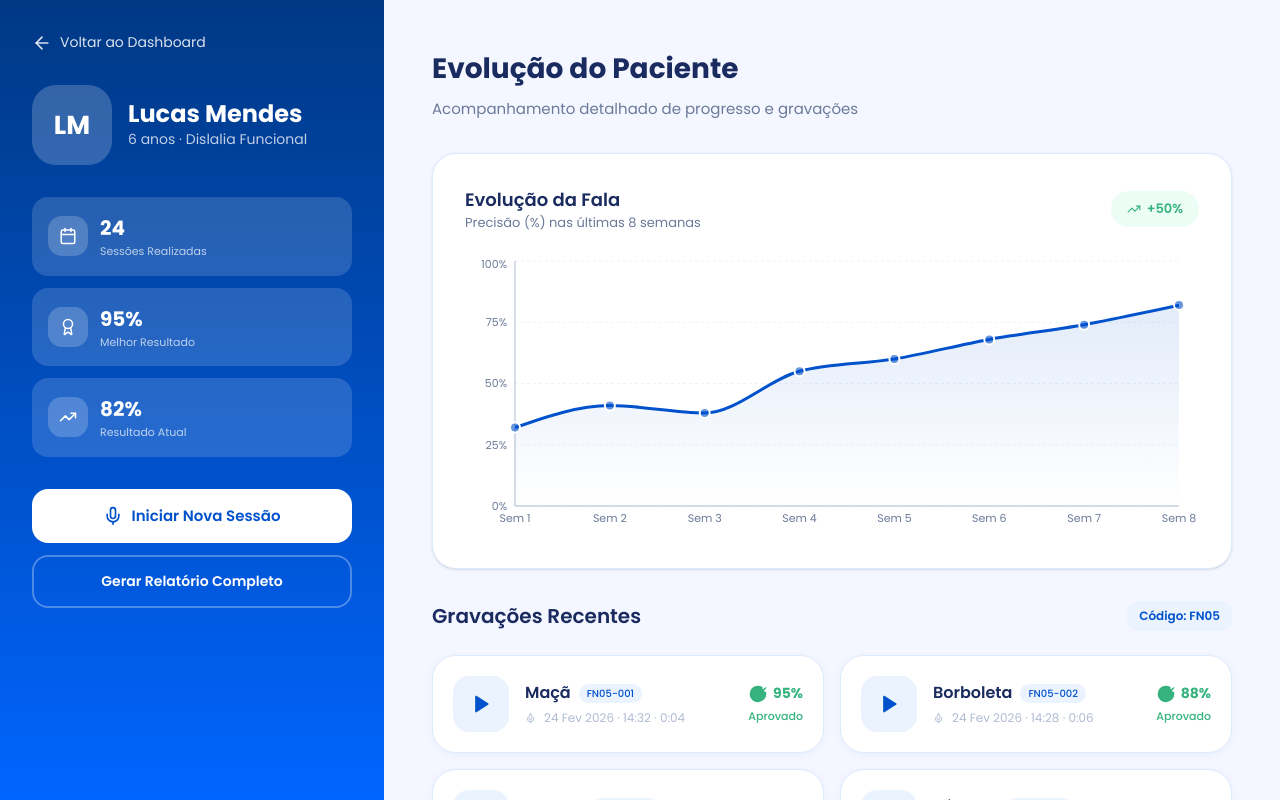
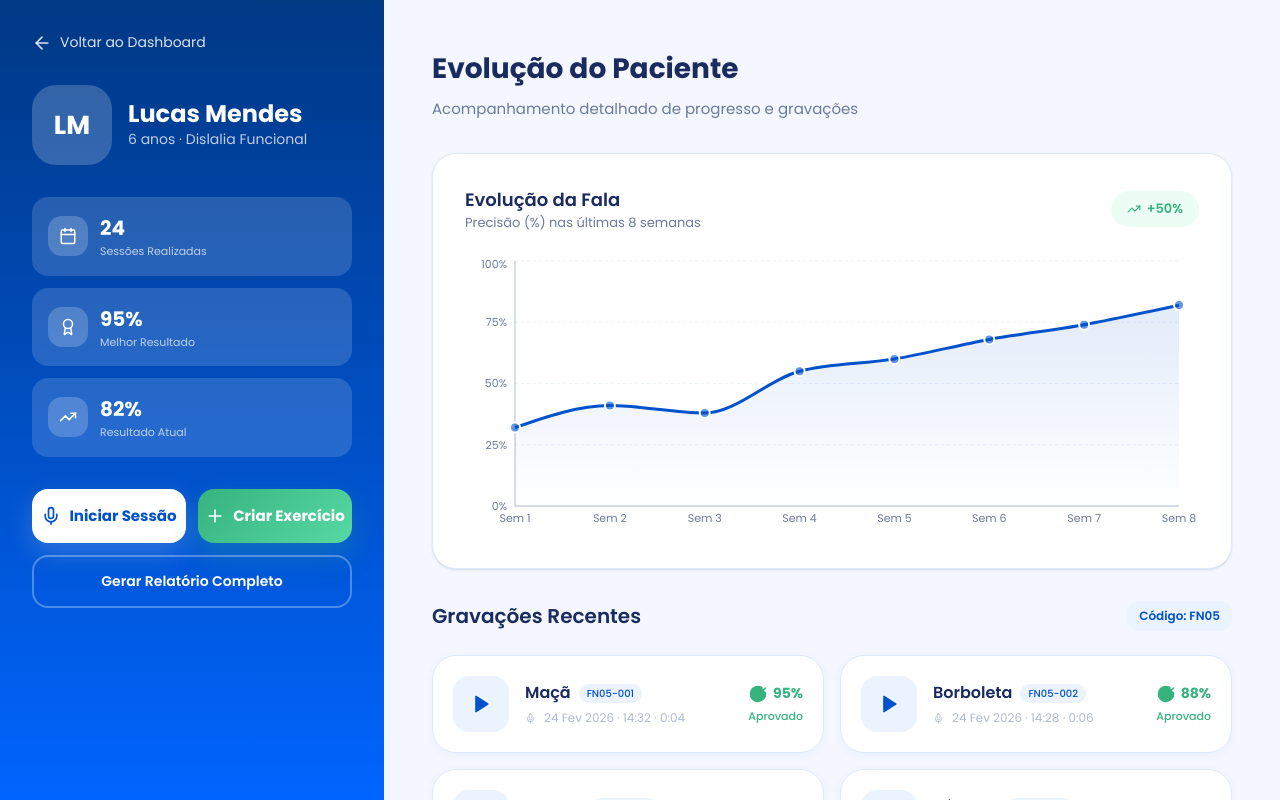
Before and after one commit to FONO-IA/fono-ia, a React (Vite) app in the folder Front/: page /patient/1 in a window 1280 px wide. Built offline with nearby package versions, Linux system fonts and the light colour scheme.

Commit message:
feat: botao criar exercicio

```diff
--- a/Front/src/app/PatientProgress.tsx
+++ b/Front/src/app/PatientProgress.tsx
@@ -10,6 +10,7 @@ import {
   Calendar,
   Award,
   Mic,
+  Plus,
 } from "lucide-react";
 import {
   LineChart,
@@ -162,6 +163,7 @@ export function PatientProgress() {
 
             {/* Action buttons */}
             <div className="mt-8 space-y-3">
+              <div className="grid grid-cols-2 gap-3">
                 <button
                   onClick={() => navigate("/exercise")}
                   className="w-full py-4 rounded-2xl flex items-center justify-center gap-2 transition-all hover:opacity-90"
@@ -169,14 +171,34 @@ export function PatientProgress() {
                     background: "#fff",
                     color: "#0052CC",
                     fontSize: 15,
-                  fontWeight: 600,
+                    fontWeight: 700,
                     border: "none",
                     cursor: "pointer",
+                    boxShadow: "0 10px 24px rgba(255,255,255,0.18)",
                   }}
                 >
                   <Mic size={20} />
-                Iniciar Nova Sessão
+                  Iniciar Sessão
                 </button>
+
+                <button
+                  onClick={() => navigate("/add-exercise")}
+                  className="w-full py-4 rounded-2xl flex items-center justify-center gap-2 transition-all hover:opacity-90"
+                  style={{
+                    background: "linear-gradient(135deg, #36B37E, #57D9A3)",
+                    color: "#fff",
+                    fontSize: 15,
+                    fontWeight: 700,
+                    border: "none",
+                    cursor: "pointer",
+                    boxShadow: "0 12px 28px rgba(54,179,126,0.28)",
+                  }}
+                >
+                  <Plus size={20} />
+                  Criar Exercício
+                </button>
+              </div>
+
               <button
                 className="w-full px-5 py-3.5 rounded-2xl transition-all hover:bg-white/10"
                 style={{
@@ -581,26 +603,47 @@ export function PatientProgress() {
           </div>
 
           {/* Action buttons */}
-          <div className="flex gap-3 mt-5">
+          <div className="flex flex-col gap-3 mt-5">
+            <div className="grid grid-cols-2 gap-3">
               <button
                 onClick={() => navigate("/exercise")}
-              className="flex-1 py-4 rounded-2xl flex items-center justify-center gap-2"
+                className="py-4 rounded-2xl flex items-center justify-center gap-2"
                 style={{
                   background: "linear-gradient(135deg, #0052CC, #0065FF)",
                   color: "#fff",
                   fontFamily: "'Poppins', sans-serif",
                   fontSize: 14,
-                fontWeight: 600,
+                  fontWeight: 700,
                   border: "none",
                   cursor: "pointer",
                   boxShadow: "0 4px 12px rgba(0,82,204,0.3)",
                 }}
               >
                 <Mic size={18} />
-              Iniciar Sessão
+                Iniciar
               </button>
+
               <button
-              className="px-5 py-4 rounded-2xl"
+                onClick={() => navigate("/add-exercise")}
+                className="py-4 rounded-2xl flex items-center justify-center gap-2"
+                style={{
+                  background: "linear-gradient(135deg, #36B37E, #57D9A3)",
+                  color: "#fff",
+                  fontFamily: "'Poppins', sans-serif",
+                  fontSize: 14,
+                  fontWeight: 700,
+                  border: "none",
+                  cursor: "pointer",
+                  boxShadow: "0 6px 16px rgba(54,179,126,0.28)",
+                }}
+              >
+                <Plus size={18} />
+                Criar
+              </button>
+            </div>
+
+            <button
+              className="w-full px-5 py-4 rounded-2xl"
               style={{
                 background: "#ffffff",
                 border: "2px solid #DBEAFE",
```
Lines whose indentation alone changed are shown as unchanged.
